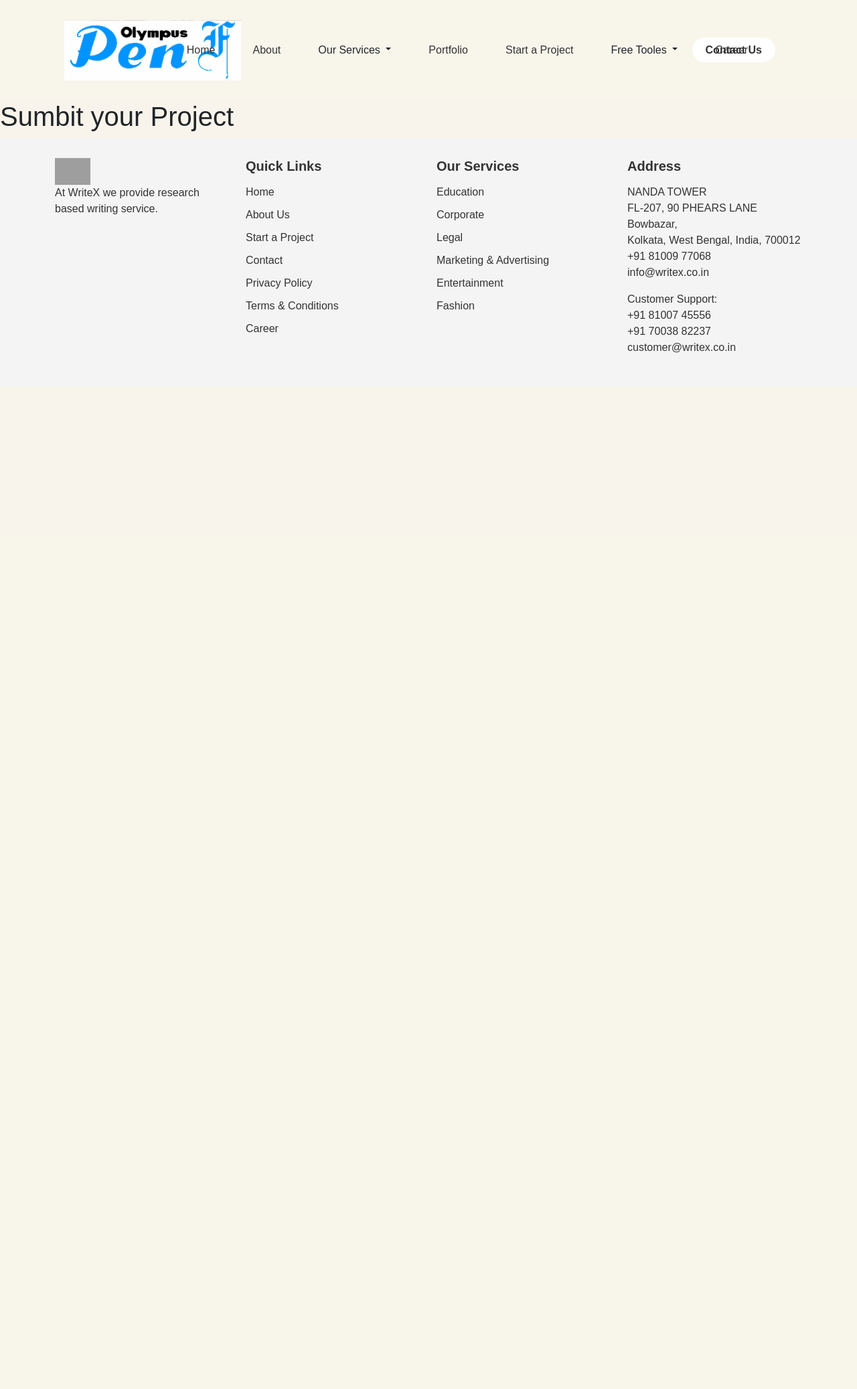
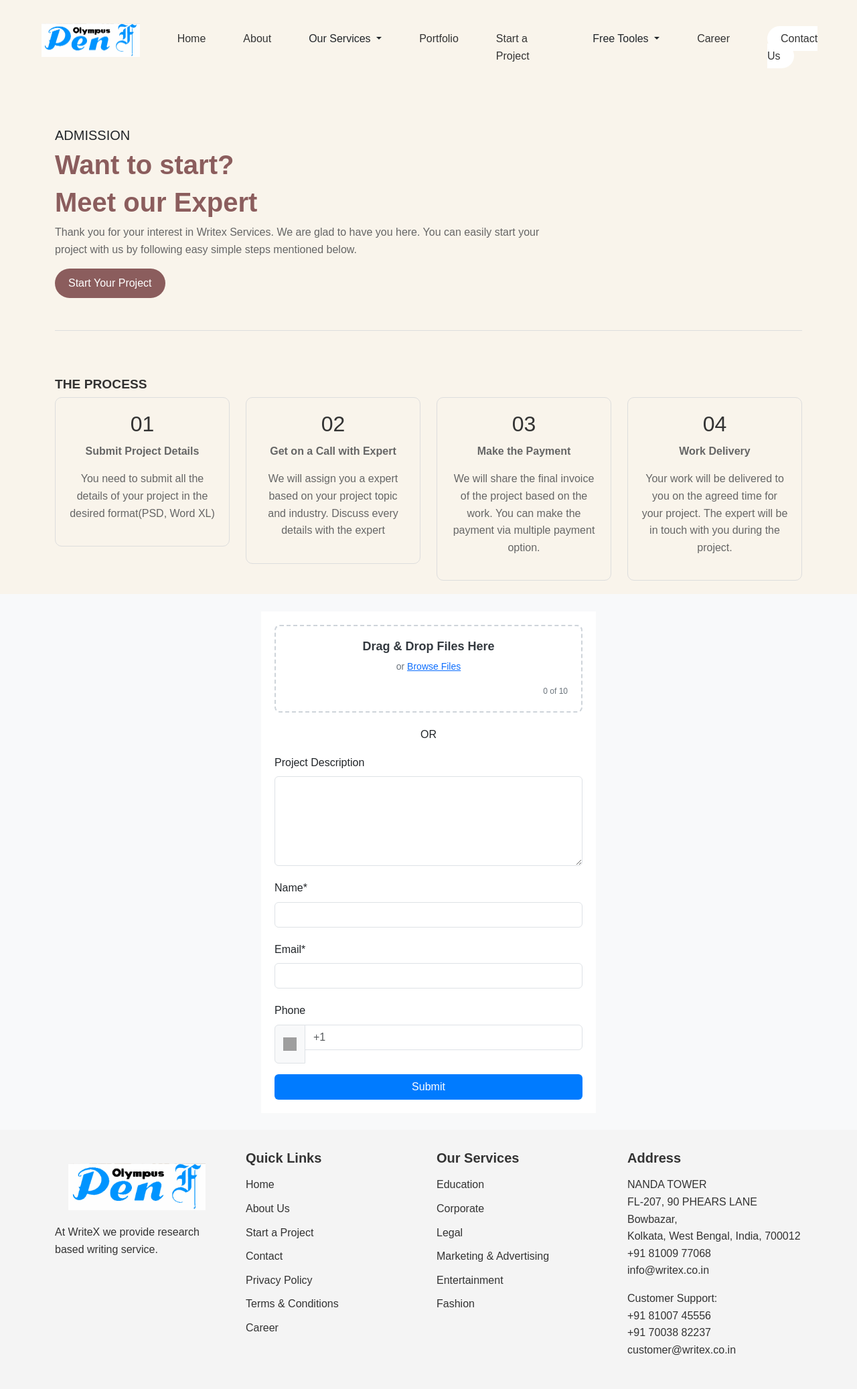
Before and after one commit to TeeWrath/Olypedia-web, a Django app: page /project/ in a window 1280 px wide. Shown: the whole page at 67% size. Before the commit the page ends 527 px from the top, so only its background shows below. Run offline with Django 5.2, Linux system fonts and the light colour scheme; some libraries are stand-ins or nearby versions; grey boxes are pictures that could not be loaded.

Commit message:
updated project and career page and also correct nav-bar

```diff
--- a/main/static/home.css
+++ b/main/static/home.css
@@ -145,6 +145,7 @@ btn-outline-primary {
     width: 350px;
     background-color:rgb(254, 254, 254);
   }
+
   .project-discussion {
     height: 300px;
     margin-top: 50px;
--- /dev/null
+++ b/main/static/project.css
@@ -0,0 +1,97 @@
+.body{
+    background-color:#ffffff;
+    max-height: 100vh;
+    max-width: 100vb;
+}
+.header-title {
+    color: #8B5D5D;
+    font-size: 2.5rem;
+    font-weight: bold;
+}
+.header-subtitle {
+    color: #8B5D5D;
+    font-size: 2.5rem;
+    font-weight: bold;
+}
+.header-description {
+    color: #666;
+    font-size: 1rem;
+}
+.start-project-btn {
+    background-color: #8B5D5D;
+    color: #fff;
+    border-radius: 50px;
+    padding: 10px 20px;
+    font-size: 1rem;
+    border: none;
+}
+.process-title {
+    color: #333;
+    font-size: 1.2rem;
+    font-weight: bold;
+    margin-top: 20px;
+}
+.process-step {
+    border: 1px solid #ddd;
+    border-radius: 10px;
+    padding: 20px;
+    text-align: center;
+    margin-bottom: 20px;
+}
+.process-step h3 {
+    font-size: 2rem;
+    color: #333;
+}
+.process-step p {
+    color: #666;
+    font-size: 1rem;
+}
+.divider {
+    border-top: 1px solid #ddd;
+    margin: 40px 0;
+}
+
+
+.form-part{
+
+        display: flex;
+        justify-content: center;
+        align-items: center;
+        height: 100vh;
+        background-color: #f8f9fa;
+}
+.container2 {
+    max-width: 500px;
+    width: 100%;
+    padding: 20px;
+    background-color: #fff;
+}
+.dropzone {
+    border: 2px dashed #ced4da;
+    border-radius: 8px;
+    padding: 20px;
+    text-align: center;
+    margin-bottom: 20px;
+}
+.dropzone h4 {
+    font-size: 18px;
+    font-weight: 600;
+    color: #343a40;
+}
+.dropzone p {
+    font-size: 14px;
+    color: #6c757d;
+}
+.dropzone .file-count {
+    font-size: 12px;
+    color: #6c757d;
+    text-align: right;
+}
+.form-control {
+    margin-bottom: 20px;
+}
+.btn-submit {
+    background-color: #007bff;
+    color: #fff;
+    width: 100%;
+}
--- a/main/static/style.css
+++ b/main/static/style.css
@@ -1,18 +1,19 @@
 body {
-    background-color: #f9f4eb;
+    background-color:#f9f4eb;
     font-family: Arial, sans-serif;
+    line-height: 1.6;
+
 }
 .navbar {
     display: flex;
     justify-content:space-evenly;
     align-items: center;
     padding: 30px;
-    background-color: #f8f5eb;
   }
 
   .logo img {
-    margin-right: -80px;
-    height: 90px;
+    height: 50px;
+    margin-top: -10px;
   }
 
   .nav-links {
@@ -20,7 +21,6 @@ body {
     display: flex;
     gap: 3.5rem;
     padding-top:15px;
-    margin-left: -100px;
   }
 
   .nav-links li {
@@ -75,13 +75,13 @@ body {
     border-radius: 20px;
     color: #333;
     font-weight: bold;
-    margin-left: -150px;
   }
 
   .contact-us a:hover {
     background-color: #f0f0f0;
   }
 
+  /* css for footer */
 footer {
     background-color: #f4f4f4;
     padding: 30px;
@@ -89,7 +89,8 @@ footer {
 }
 
 .footer-logo img {
-    height: 40px;
+   margin:20px;
+    height: 70px;
 }
 
 .footer-section h5 {
--- a/main/templates/layout.html
+++ b/main/templates/layout.html
@@ -16,12 +16,12 @@
 <body>
     {% block header %}
     <nav class="navbar">
-        <div class="logo">
-          <img src="{% static 'images/Logo.png'%}" alt="WRITEX Logo">
-        </div>
         <ul class="nav-links">
-          <li><a href="{%url 'home'%}">Home</a></li>
-          <li><a href="{% url 'about'%}">About</a></li>
+          <li><div class="logo">
+            <img src="{% static 'images/Logo.png'%}" alt="WRITEX Logo">
+          </div></li>
+          <li><a href="{%url 'home'%}" target="_self">Home</a></li>
+          <li><a href="{% url 'about'%}" target="_self">About</a></li>
           <div class="dropdown">
             <a class="text-dark nav-link dropdown-toggle" href="#" role="button" data-bs-toggle="dropdown" aria-expanded="false">
               Our Services
@@ -33,7 +33,7 @@
             </ul>
           </div>
           <li><a href="#">Portfolio</a></li>
-          <li><a href="{% url 'project'%}">Start a Project</a></li>
+          <li><a href="{% url 'project'%}" target="_self">Start a Project</a></li>
           <div class="dropdown">
             <a class="text-dark nav-link dropdown-toggle" href="#" role="button" data-bs-toggle="dropdown" aria-expanded="false">
               Free Tooles
@@ -44,12 +44,11 @@
               <li><a class="dropdown-item" href="#">Something else here</a></li>
             </ul>
           </div>
-          <li><a href="#">Career</a></li>
+          <li><a href="{% url 'career'%}" target="_self">Career</a></li>
+          <li> <div class="contact-us">
+            <a href="{% url 'contact'%}" target="_self">Contact Us</a>
+          </div></li>
         </ul>
-
-        <div class="contact-us">
-          <a href="{% url 'contact'%}">Contact Us</a>
-        </div>
       </nav>
     {% endblock  %}
     {% block contant %}
@@ -62,17 +61,17 @@
           <div class="row">
               <div class="col-md-3 footer-section">
                   <div class="footer-logo">
-                      <img src="path-to-your-logo.png" alt="WriteX Logo">
+                      <img src="{% static 'images/Logo.png'%}" alt="WriteX Logo">
                   </div>
                   <p>At WriteX we provide research based writing service.</p>
               </div>
               <div class="col-md-3 footer-section">
                   <h5>Quick Links</h5>
                   <ul>
-                      <li><a href="{%url 'home'%}">Home</a></li>
-                      <li><a href="{%url 'about'%}">About Us</a></li>
-                      <li><a href="{%url 'project'%}">Start a Project</a></li>
-                      <li><a href="{%url 'contact'%}">Contact</a></li>
+                      <li><a href="{%url 'home'%}" target="_self">Home</a></li>
+                      <li><a href="{%url 'about'%}" target="_self">About Us</a></li>
+                      <li><a href="{%url 'project'%}" target="_self">Start a Project</a></li>
+                      <li><a href="{%url 'contact'%}" target="_self">Contact</a></li>
                       <li><a href="#">Privacy Policy</a></li>
                       <li><a href="#">Terms & Conditions</a></li>
                       <li><a href="#">Career</a></li>
@@ -109,5 +108,5 @@
       </div>
   </footer>
     {% endblock  %}
-    <script src="https://cdn.jsdelivr.net/npm/bootstrap@5.3.0-alpha1/dist/js/bootstrap.bundle.min.js"></script>
+    <script src="https://stackpath.bootstrapcdn.com/bootstrap/4.5.2/js/bootstrap.min.js"></script>
 </body>
--- a/main/templates/project.html
+++ b/main/templates/project.html
@@ -1,9 +1,120 @@
 {% extends 'layout.html' %}
+{% load static %}
 {% block title %}
     <title>Project Page</title>
 {% endblock  %}
+{% block link %}
+<link rel="stylesheet" href="{% static 'project.css' %}">
+
+{% endblock  %}
 
 {% block contant %}
-    <h1>Sumbit your Project </h1>
+<body>
+    <div class="container mt-5">
+        <div class="row">
+            <div class="col-md-8">
+                <h5 class="text-uppercase">Admission</h5>
+                <h2 class="header-title">Want to start?</h2>
+                <h2 class="header-subtitle">Meet our Expert</h2>
+                <p class="header-description">
+                    Thank you for your interest in Writex Services. We are glad to have you here. You can easily start your project with us by following easy simple steps mentioned below.
+                </p>
+                <button class="btn start-project-btn">
+                    <i class="fas fa-arrow-right"></i> Start Your Project
+                </button>
+            </div>
+        </div>
+        <div class="divider h-50 mt-5"></div>
+        <div class="row mt-5">
+            <div class="col-md-12">
+                <h3 class="process-title">THE PROCESS</h3>
+            </div>
+            <div class="col-md-3">
+                <div class="process-step">
+                    <h3>01</h3>
+                    <p><strong>Submit Project Details</strong></p>
+                    <p>You need to submit all the details of your project in the desired format(PSD, Word XL)</p>
+                </div>
+            </div>
+            <div class="col-md-3">
+                <div class="process-step">
+                    <h3>02</h3>
+                    <p><strong>Get on a Call with Expert</strong></p>
+                    <p>We will assign you a expert based on your project topic and industry. Discuss every details with the expert</p>
+                </div>
+            </div>
+            <div class="col-md-3">
+                <div class="process-step">
+                    <h3>03</h3>
+                    <p><strong>Make the Payment</strong></p>
+                    <p>We will share the final invoice of the project based on the work. You can make the payment via multiple payment option.</p>
+                </div>
+            </div>
+            <div class="col-md-3">
+                <div class="process-step">
+                    <h3>04</h3>
+                    <p><strong>Work Delivery</strong></p>
+                    <p>Your work will be delivered to you on the agreed time for your project. The expert will be in touch with you during the project.</p>
+                </div>
+            </div>
+        </div>
+    </div>
+
+
+        <div class="form-part">
+         <div class="container2">
+          <div class="dropzone">
+           <h4>
+            Drag &amp; Drop Files Here
+           </h4>
+           <p>
+            or
+            <a href="#">
+             Browse Files
+            </a>
+           </p>
+           <div class="file-count">
+            0 of 10
+           </div>
+          </div>
+          <div class="text-center mb-3">
+           OR
+          </div>
+          <div class="mb-3">
+           <label class="form-label" for="projectDescription">
+            Project Description
+           </label>
+           <textarea class="form-control" id="projectDescription" rows="5"></textarea>
+          </div>
+          <div class="mb-3">
+           <label class="form-label" for="name">
+            Name*
+           </label>
+           <input class="form-control" id="name" type="text"/>
+          </div>
+          <div class="mb-3">
+           <label class="form-label" for="email">
+            Email*
+           </label>
+           <input class="form-control" id="email" type="email"/>
+          </div>
+          <div class="mb-3">
+           <label class="form-label" for="phone">
+            Phone
+           </label>
+           <div class="input-group">
+            <span class="input-group-text">
+             <img alt="Flag of the United States" height="20" src="https://storage.googleapis.com/a1aa/image/ykwGLxedagUuYiHUaoPDuiWQX1k0yMPd1l0wVhcgX0lufFJUA.jpg" width="20"/>
+            </span>
+            <input class="form-control" id="phone" placeholder="+1" type="text"/>
+           </div>
+          </div>
+          <button class="btn btn-submit" type="submit">
+           Submit
+          </button>
+         </div>
+        </div>
+</body>
+
 
 {% endblock  %}
--- a/main/urls.py
+++ b/main/urls.py
@@ -7,4 +7,5 @@ urlpatterns = [
     path('contact/', views.contact,name='contact'),
     path('services/', views.services,name='services'),
     path('project/', views.project,name='project'),
+    path('career/', views.career,name='career'),
 ]
--- a/main/views.py
+++ b/main/views.py
@@ -15,3 +15,6 @@ def project(request):
 
 def services(request):
     return render(request,'services.html')
+
+def career(request):
+    return render(request,'career.html')
```
Also changed, not shown: main/static/career.css (added, +126 -0 lines), main/templates/career.html (added, +121 -0 lines).
